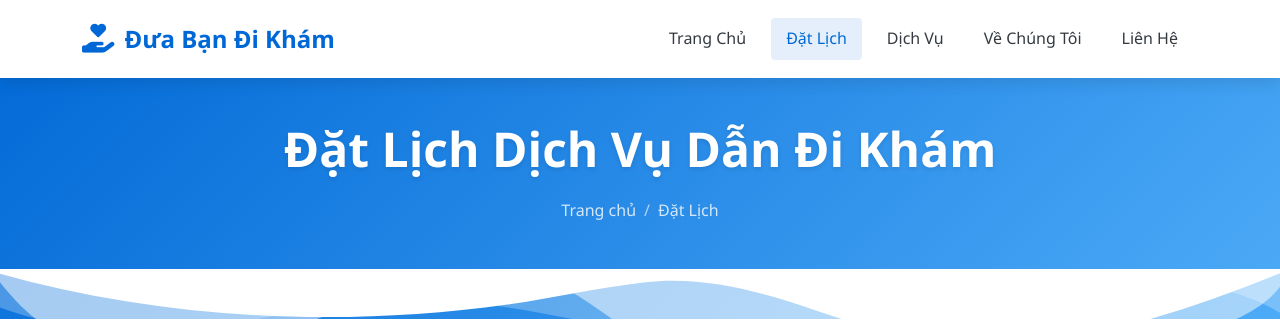
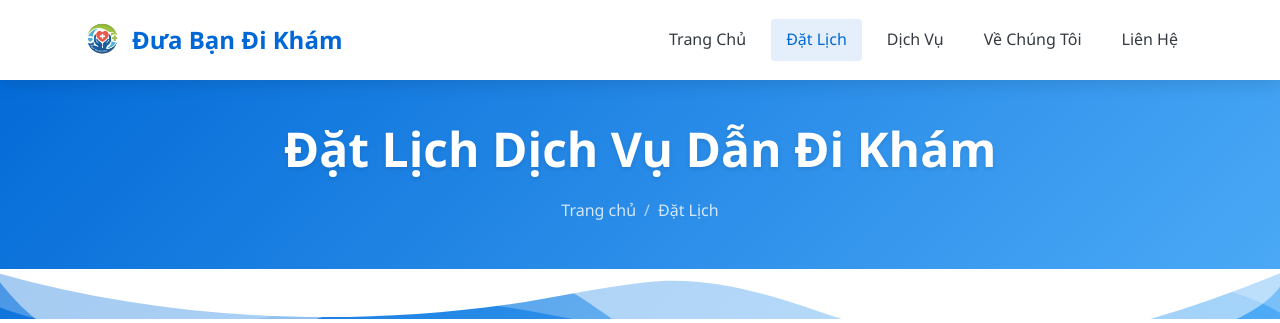
Before and after one commit to sonrasa2k/webDuaBanDiKham, a Flask app: page /booking in a window 1280 px wide. Shown: the top 323 px of the page. Run offline with Flask 3, Linux system fonts and the light colour scheme.

Commit message:
update logo

```diff
--- a/static/css/navbar.css
+++ b/static/css/navbar.css
@@ -36,3 +36,18 @@
   color: var(--primary-color) !important;
   background-color: rgba(0, 104, 214, 0.1);
 }
+.navbar-logo {
+  height: 40px; /* Điều chỉnh chiều cao phù hợp */
+  margin-right: 10px;
+}
+
+.brand-text {
+  display: inline-block;
+  vertical-align: middle;
+}
+
+/* Hoặc nếu bạn muốn logo và text nằm trên cùng một dòng */
+.navbar-brand {
+  display: flex;
+  align-items: center;
+}
--- a/static/js/navbar.js
+++ b/static/js/navbar.js
@@ -8,6 +8,7 @@ function getCurrentPage() {
   if (path.includes('contact')) return 'contact';
   return '';
 }
+
 export function renderNavbar(currentPage = getCurrentPage()) {
   const pages = {
     'home': { href: '/', text: 'Trang Chủ' },
@@ -30,7 +31,8 @@ export function renderNavbar(currentPage = getCurrentPage()) {
     <nav class="navbar navbar-expand-lg fixed-top">
       <div class="container">
         <a class="navbar-brand" href="/">
-          <i class="fas fa-hand-holding-heart"></i> Đưa Bạn Đi Khám
+          <img src="/static/images/logo.png" alt="Đưa Bạn Đi Khám" class="navbar-logo">
+          <span class="brand-text">Đưa Bạn Đi Khám</span>
         </a>
         <button class="navbar-toggler" type="button" data-bs-toggle="collapse" data-bs-target="#navbarNav">
           <span class="navbar-toggler-icon"></span>
@@ -47,7 +49,7 @@ export function renderNavbar(currentPage = getCurrentPage()) {
 
 export function setupNavbar() {
   // Navbar scroll effect
-  window.addEventListener('scroll', function() {
+  window.addEventListener('scroll', function () {
     const navbar = document.querySelector('.navbar');
     if (window.scrollY > 50) {
       navbar.classList.add('scrolled');
--- a/templates/about.html
+++ b/templates/about.html
@@ -3,6 +3,7 @@
 <head>
   <meta charset="UTF-8">
   <meta name="viewport" content="width=device-width, initial-scale=1">
+    <link rel="icon" href="/static/images/logo.png" type="image/png">
   <title>Về Chúng Tôi - Đưa Bạn Đi Khám</title>
   <link href="https://cdn.jsdelivr.net/npm/bootstrap@5.3.3/dist/css/bootstrap.min.css" rel="stylesheet">
   <link rel="stylesheet" href="https://cdnjs.cloudflare.com/ajax/libs/animate.css/4.1.1/animate.min.css">
--- a/templates/contact.html
+++ b/templates/contact.html
@@ -3,6 +3,7 @@
 <head>
   <meta charset="UTF-8">
   <meta name="viewport" content="width=device-width, initial-scale=1">
+     <link rel="icon" href="/static/images/logo.png" type="image/png">
   <title>Liên Hệ - Đưa Bạn Đi Khám</title>
   <link href="https://cdn.jsdelivr.net/npm/bootstrap@5.3.3/dist/css/bootstrap.min.css" rel="stylesheet">
   <link rel="stylesheet" href="https://cdnjs.cloudflare.com/ajax/libs/font-awesome/6.4.0/css/all.min.css">
--- a/templates/index.html
+++ b/templates/index.html
@@ -3,6 +3,7 @@
 <head>
   <meta charset="UTF-8">
   <meta name="viewport" content="width=device-width, initial-scale=1">
+     <link rel="icon" href="/static/images/logo.png" type="image/png">
   <title>Đưa Bạn Đi Khám - Dịch vụ hỗ trợ y tế tận tâm</title>
   <link href="https://cdn.jsdelivr.net/npm/bootstrap@5.3.3/dist/css/bootstrap.min.css" rel="stylesheet">
   <link rel="stylesheet" href="https://cdnjs.cloudflare.com/ajax/libs/animate.css/4.1.1/animate.min.css">
--- a/templates/services.html
+++ b/templates/services.html
@@ -3,6 +3,7 @@
 <head>
   <meta charset="UTF-8">
   <meta name="viewport" content="width=device-width, initial-scale=1">
+    <link rel="icon" href="/static/images/logo.png" type="image/png">
   <title>Dịch Vụ - Đưa Bạn Đi Khám</title>
   <link href="https://cdn.jsdelivr.net/npm/bootstrap@5.3.3/dist/css/bootstrap.min.css" rel="stylesheet">
   <link rel="stylesheet" href="https://cdnjs.cloudflare.com/ajax/libs/font-awesome/6.4.0/css/all.min.css">
```
Also changed, not shown: logo.png (added), static/images/logo.png (added).
